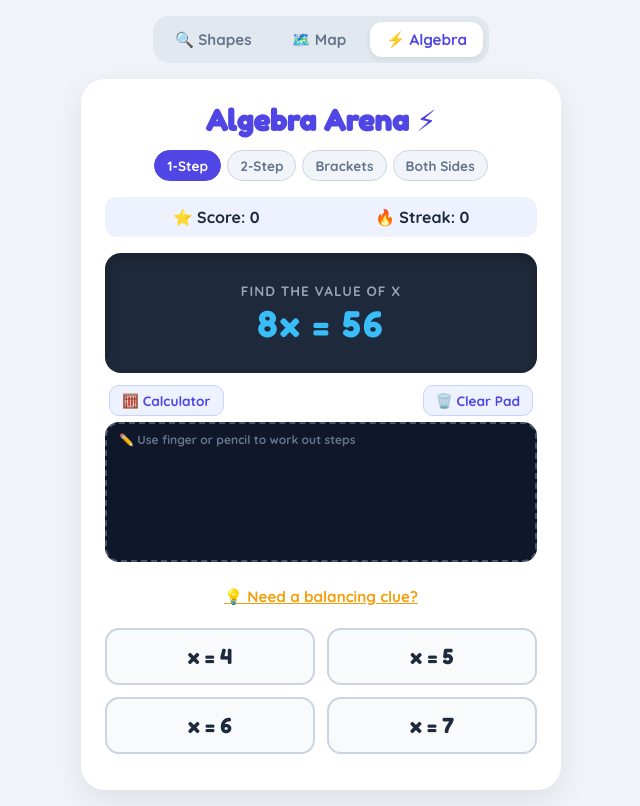
After one commit to ktwom22/states_study, a Flask app: page /math in a window 1280 px wide. The commit adds this page. Shown: the whole page, without its empty margins (319-959 px from the left). Run offline with Flask 3, Linux system fonts and the light colour scheme.

Commit message:
add math

```diff
--- a/app.py
+++ b/app.py
@@ -1,9 +1,10 @@
-from flask import Flask, render_template, jsonify
+from flask import Flask, render_template, jsonify, request
 import random
+import os
 
 app = Flask(__name__)
 
-# Complete dataset with concrete visual memory clues for learning differences
+# --- STATES DATA (Kept intact) ---
 STATES = [
     {"name": "Alabama", "hint": "A flat-top building with a tiny heel at the bottom left.", "capital": "Montgomery"},
     {"name": "Alaska", "hint": "The Giant Whale swimming with a tail of island dots!", "capital": "Juneau"},
@@ -80,6 +81,11 @@ def map_mode():
     return render_template('map_mode.html')
 
 
+@app.route('/math')
+def math_mode():
+    return render_template('math_mode.html')
+
+
 @app.route('/api/question')
 def get_question():
     correct = random.choice(STATES)
@@ -95,8 +101,74 @@ def get_question():
     })
 
 
-import os
+# --- MIDDLE SCHOOL ALGEBRA GENERATOR ---
+@app.route('/api/math-question')
+def get_math_question():
+    level = request.args.get('level', default='1', type=str)
+
+    x = random.randint(2, 12)  # Target solution is always a clean whole number
+
+    if level == '1':
+        # One-Step: x + b = c or a * x = c
+        if random.random() < 0.5:
+            b = random.randint(3, 18)
+            c = x + b
+            eq = f"x + {b} = {c}"
+            hint = f"⚖️ Subtract {b} from both sides to leave x alone! ({c} - {b})"
+        else:
+            a = random.randint(2, 9)
+            c = a * x
+            eq = f"{a}x = {c}"
+            hint = f"⚖️ Divide both sides by {a}! ({c} ÷ {a})"
+
+    elif level == '2':
+        # Two-Step: ax + b = c or ax - b = c
+        a = random.randint(2, 6)
+        b = random.randint(2, 12)
+        if random.random() < 0.5:
+            c = (a * x) + b
+            eq = f"{a}x + {b} = {c}"
+            hint = f"Step 1: Subtract {b} from both sides ({c} - {b} = {c - b}).<br>Step 2: Divide by {a}!"
+        else:
+            c = (a * x) - b
+            eq = f"{a}x - {b} = {c}"
+            hint = f"Step 1: Add {b} to both sides ({c} + {b} = {c + b}).<br>Step 2: Divide by {a}!"
+
+    elif level == '3':
+        # Parentheses / Distribution: a(x + b) = c
+        a = random.randint(2, 5)
+        b = random.randint(1, 8)
+        c = a * (x + b)
+        eq = f"{a}(x + {b}) = {c}"
+        hint = f"Tip: Divide both sides by {a} first! (x + {b} = {c // a}), then subtract {b}."
+
+    else:  # Level 4: Variables on both sides: ax + b = cx + d
+        c_val = random.randint(2, 4)
+        a_val = c_val + random.randint(1, 4)  # Ensure a > c so x stays positive
+        b_val = random.randint(1, 10)
+        d_val = (a_val * x + b_val) - (c_val * x)
+        eq = f"{a_val}x + {b_val} = {c_val}x + {d_val}"
+        hint = f"Step 1: Subtract {c_val}x from both sides ({a_val - c_val}x).<br>Step 2: Subtract {b_val} from {d_val}, then divide!"
+
+    # Create 3 smart distractors close to the real answer
+    distractor_pool = set()
+    for delta in [-2, -1, 1, 2, 3, -3]:
+        candidate = x + delta
+        if candidate > 0:
+            distractor_pool.add(candidate)
+
+    distractors = list(distractor_pool)[:3]
+    options = [x] + distractors
+    random.shuffle(options)
+
+    return jsonify({
+        "equation": eq,
+        "answer": x,
+        "hint": hint,
+        "options": options
+    })
+
 
 if __name__ == '__main__':
     port = int(os.environ.get("PORT", 5050))
-    app.run(host="0.0.0.0", port=port)
+    app.run(host="0.0.0.0", port=port, debug=True)
--- /dev/null
+++ b/templates/math_mode.html
@@ -0,0 +1,580 @@
+<!DOCTYPE html>
+<html lang="en">
+<head>
+  <meta charset="UTF-8">
+  <title>Algebra Arena ⚡</title>
+  <meta name="viewport" content="width=device-width, initial-scale=1.0">
+  <link href="https://fonts.googleapis.com/css2?family=Fredoka+One&family=Quicksand:wght@600;700&display=swap" rel="stylesheet">
+
+  <style>
+    :root {
+      --bg: #F0F4F8;
+      --card: #FFFFFF;
+      --primary: #4F46E5;
+      --accent: #F59E0B;
+      --success: #10B981;
+      --danger: #EF4444;
+      --text: #1E293B;
+    }
+    * {
+      box-sizing: border-box;
+      font-family: 'Quicksand', sans-serif;
+      -webkit-tap-highlight-color: transparent;
+      user-select: none;
+    }
+    body {
+      background-color: var(--bg);
+      color: var(--text);
+      display: flex;
+      flex-direction: column;
+      align-items: center;
+      min-height: 100vh;
+      margin: 0;
+      padding: 16px;
+      touch-action: manipulation;
+    }
+    .nav-toggle {
+      display: flex;
+      gap: 8px;
+      margin-bottom: 16px;
+      background: #E2E8F0;
+      padding: 6px;
+      border-radius: 16px;
+      flex-wrap: wrap;
+      justify-content: center;
+    }
+    .nav-toggle a {
+      text-decoration: none;
+      color: #64748B;
+      font-weight: 700;
+      padding: 8px 16px;
+      border-radius: 12px;
+      font-size: 0.95rem;
+      transition: all 0.2s ease;
+    }
+    .nav-toggle a.active {
+      background: #FFFFFF;
+      color: var(--primary);
+      box-shadow: 0 2px 6px rgba(0,0,0,0.08);
+    }
+    .game-card {
+      background: var(--card);
+      border-radius: 24px;
+      padding: 24px;
+      width: 100%;
+      max-width: 480px;
+      box-shadow: 0 10px 30px rgba(0,0,0,0.08);
+      text-align: center;
+    }
+    h1 {
+      font-family: 'Fredoka One', cursive;
+      color: var(--primary);
+      margin: 0 0 12px 0;
+      font-size: 1.8rem;
+    }
+    .level-pills {
+      display: flex;
+      justify-content: center;
+      gap: 6px;
+      margin-bottom: 16px;
+    }
+    .lvl-btn {
+      background: #F1F5F9;
+      border: 1.5px solid #CBD5E1;
+      border-radius: 20px;
+      padding: 6px 12px;
+      font-size: 0.85rem;
+      font-weight: 700;
+      cursor: pointer;
+      color: #64748B;
+      transition: 0.2s;
+    }
+    .lvl-btn.active {
+      background: var(--primary);
+      color: white;
+      border-color: var(--primary);
+    }
+    .stats-bar {
+      display: flex;
+      justify-content: space-around;
+      background: #EEF2FF;
+      border-radius: 12px;
+      padding: 10px;
+      margin-bottom: 16px;
+      font-weight: 700;
+      font-size: 1rem;
+    }
+    .equation-board {
+      background: #1E293B;
+      color: #38BDF8;
+      border-radius: 16px;
+      height: 120px;
+      display: flex;
+      flex-direction: column;
+      align-items: center;
+      justify-content: center;
+      margin-bottom: 12px;
+      box-shadow: inset 0 4px 10px rgba(0,0,0,0.25);
+    }
+    .sub-tag {
+      font-size: 0.85rem;
+      color: #94A3B8;
+      font-weight: 700;
+      letter-spacing: 1px;
+      text-transform: uppercase;
+      margin-bottom: 4px;
+    }
+    .eq-text {
+      font-family: 'Fredoka One', cursive;
+      font-size: 2.2rem;
+      letter-spacing: 2px;
+    }
+
+    /* TOOL BAR & SCRATCHPAD */
+    .tools-bar {
+      display: flex;
+      justify-content: space-between;
+      align-items: center;
+      margin-bottom: 6px;
+      padding: 0 4px;
+    }
+    .tool-btn {
+      background: #EEF2FF;
+      color: var(--primary);
+      border: 1px solid #C7D2FE;
+      border-radius: 10px;
+      padding: 6px 12px;
+      font-size: 0.85rem;
+      font-weight: 700;
+      cursor: pointer;
+      transition: 0.15s;
+    }
+    .tool-btn:hover {
+      background: #E0E7FF;
+    }
+    .scratchpad-container {
+      position: relative;
+      background: #0F172A;
+      border: 2px dashed #475569;
+      border-radius: 14px;
+      height: 140px;
+      margin-bottom: 14px;
+      overflow: hidden;
+      touch-action: none; /* Crucial for stylus/finger drawing */
+    }
+    #scratchpad {
+      width: 100%;
+      height: 100%;
+      display: block;
+      cursor: crosshair;
+    }
+    .scratch-hint {
+      position: absolute;
+      top: 8px;
+      left: 12px;
+      font-size: 0.75rem;
+      color: #64748B;
+      pointer-events: none;
+      font-weight: 700;
+    }
+
+    .options-grid {
+      display: grid;
+      grid-template-columns: 1fr 1fr;
+      gap: 12px;
+      margin-bottom: 12px;
+    }
+    button.opt-btn {
+      background: #F8FAFC;
+      border: 2px solid #CBD5E1;
+      border-radius: 14px;
+      padding: 14px 8px;
+      font-size: 1.3rem;
+      font-family: 'Fredoka One', cursive;
+      color: var(--text);
+      cursor: pointer;
+      transition: all 0.15s ease;
+    }
+    button.opt-btn:hover:not(:disabled) {
+      background: #EEF2FF;
+      border-color: var(--primary);
+      color: var(--primary);
+    }
+    button.correct {
+      background-color: var(--success) !important;
+      border-color: var(--success) !important;
+      color: #fff !important;
+    }
+    button.wrong {
+      background-color: var(--danger) !important;
+      border-color: var(--danger) !important;
+      color: #fff !important;
+    }
+    .hint-box {
+      font-size: 0.95rem;
+      color: #475569;
+      min-height: 40px;
+      margin-bottom: 12px;
+      display: flex;
+      align-items: center;
+      justify-content: center;
+      line-height: 1.35;
+    }
+    .btn-hint {
+      background: none;
+      border: none;
+      color: var(--accent);
+      cursor: pointer;
+      font-weight: 700;
+      font-size: 0.95rem;
+      text-decoration: underline;
+    }
+    .btn-next {
+      background: var(--primary);
+      color: white;
+      border: none;
+      border-radius: 12px;
+      padding: 14px 24px;
+      font-weight: 700;
+      font-size: 1.05rem;
+      cursor: pointer;
+      width: 100%;
+      display: none;
+    }
+
+    /* POP-UP CALCULATOR MODAL */
+    .calc-modal {
+      display: none;
+      position: fixed;
+      top: 0; left: 0; right: 0; bottom: 0;
+      background: rgba(15, 23, 42, 0.6);
+      backdrop-filter: blur(4px);
+      z-index: 999;
+      justify-content: center;
+      align-items: center;
+      padding: 16px;
+    }
+    .calc-modal.open {
+      display: flex;
+    }
+    .calc-body {
+      background: #FFFFFF;
+      width: 100%;
+      max-width: 320px;
+      border-radius: 20px;
+      padding: 20px;
+      box-shadow: 0 20px 25px -5px rgba(0,0,0,0.2);
+    }
+    .calc-screen {
+      background: #F1F5F9;
+      border-radius: 12px;
+      padding: 12px 16px;
+      font-family: 'Fredoka One', cursive;
+      font-size: 1.8rem;
+      text-align: right;
+      color: #0F172A;
+      margin-bottom: 16px;
+      min-height: 54px;
+      overflow-x: auto;
+    }
+    .calc-grid {
+      display: grid;
+      grid-template-columns: repeat(4, 1fr);
+      gap: 8px;
+    }
+    .calc-key {
+      background: #F8FAFC;
+      border: 1.5px solid #E2E8F0;
+      border-radius: 10px;
+      padding: 14px 0;
+      font-size: 1.2rem;
+      font-weight: 700;
+      cursor: pointer;
+      transition: 0.1s;
+    }
+    .calc-key:active {
+      transform: scale(0.95);
+      background: #E2E8F0;
+    }
+    .calc-key.op {
+      background: #EEF2FF;
+      color: var(--primary);
+      border-color: #C7D2FE;
+    }
+    .calc-key.eq {
+      background: var(--primary);
+      color: white;
+      border-color: var(--primary);
+    }
+    .calc-close-btn {
+      width: 100%;
+      margin-top: 12px;
+      padding: 10px;
+      background: #F1F5F9;
+      border: none;
+      border-radius: 10px;
+      font-weight: 700;
+      color: #64748B;
+      cursor: pointer;
+    }
+  </style>
+</head>
+<body>
+
+<div class="nav-toggle">
+  <a href="/">🔍 Shapes</a>
+  <a href="/map">🗺️ Map</a>
+  <a href="/math" class="active">⚡ Algebra</a>
+</div>
+
+<div class="game-card">
+  <h1>Algebra Arena ⚡</h1>
+
+  <div class="level-pills">
+    <button class="lvl-btn active" onclick="setLevel('1', this)">1-Step</button>
+    <button class="lvl-btn" onclick="setLevel('2', this)">2-Step</button>
+    <button class="lvl-btn" onclick="setLevel('3', this)">Brackets</button>
+    <button class="lvl-btn" onclick="setLevel('4', this)">Both Sides</button>
+  </div>
+
+  <div class="stats-bar">
+    <div>⭐ Score: <span id="score">0</span></div>
+    <div>🔥 Streak: <span id="streak">0</span></div>
+  </div>
+
+  <div class="equation-board">
+    <div class="sub-tag">Find the value of x</div>
+    <div class="eq-text" id="eq-text">...</div>
+  </div>
+
+  <!-- TOOLBAR: Clear Canvas & Open Calculator -->
+  <div class="tools-bar">
+    <button class="tool-btn" onclick="openCalc()">🧮 Calculator</button>
+    <button class="tool-btn" onclick="clearCanvas()">🗑️ Clear Pad</button>
+  </div>
+
+  <!-- DIGITAL TOUCH SCRATCHPAD -->
+  <div class="scratchpad-container">
+    <div class="scratch-hint" id="pad-hint">✏️ Use finger or pencil to work out steps</div>
+    <canvas id="scratchpad"></canvas>
+  </div>
+
+  <div class="hint-box" id="hint-box">
+    <button class="btn-hint" onclick="revealHint()">💡 Need a balancing clue?</button>
+  </div>
+
+  <div class="options-grid" id="options"></div>
+
+  <button class="btn-next" id="btn-next" onclick="loadNext()">Next Problem ➔</button>
+</div>
+
+<!-- POP-UP CALCULATOR DRAWER -->
+<div class="calc-modal" id="calc-modal" onclick="closeCalcOnOutside(event)">
+  <div class="calc-body" onclick="event.stopPropagation()">
+    <div class="calc-screen" id="calc-display">0</div>
+    <div class="calc-grid">
+      <button class="calc-key op" onclick="calcInput('C')">C</button>
+      <button class="calc-key op" onclick="calcInput('⌫')">⌫</button>
+      <button class="calc-key op" onclick="calcInput('/')">÷</button>
+      <button class="calc-key op" onclick="calcInput('*')">×</button>
+
+      <button class="calc-key" onclick="calcInput('7')">7</button>
+      <button class="calc-key" onclick="calcInput('8')">8</button>
+      <button class="calc-key" onclick="calcInput('9')">9</button>
+      <button class="calc-key op" onclick="calcInput('-')">−</button>
+
+      <button class="calc-key" onclick="calcInput('4')">4</button>
+      <button class="calc-key" onclick="calcInput('5')">5</button>
+      <button class="calc-key" onclick="calcInput('6')">6</button>
+      <button class="calc-key op" onclick="calcInput('+')">+</button>
+
+      <button class="calc-key" onclick="calcInput('1')">1</button>
+      <button class="calc-key" onclick="calcInput('2')">2</button>
+      <button class="calc-key" onclick="calcInput('3')">3</button>
+      <button class="calc-key eq" onclick="calcCalculate()">=</button>
+
+      <button class="calc-key" style="grid-column: span 2;" onclick="calcInput('0')">0</button>
+      <button class="calc-key" onclick="calcInput('.')">.</button>
+      <button class="calc-key op" onclick="toggleCalcSign()">±</button>
+    </div>
+    <button class="calc-close-btn" onclick="closeCalc()">Done / Back to Problem</button>
+  </div>
+</div>
+
+<script>
+  let current = {};
+  let currentLevel = '1';
+  let score = 0;
+  let streak = 0;
+
+  // --- SCRATCHPAD LOGIC (Canvas) ---
+  const canvas = document.getElementById('scratchpad');
+  const ctx = canvas.getContext('2d');
+  let isDrawing = false;
+
+  function resizeCanvas() {
+    canvas.width = canvas.parentElement.clientWidth;
+    canvas.height = canvas.parentElement.clientHeight;
+    ctx.strokeStyle = '#FBBF24'; // Bright yellow chalk/pencil
+    ctx.lineWidth = 3;
+    ctx.lineCap = 'round';
+    ctx.lineJoin = 'round';
+  }
+  window.addEventListener('resize', resizeCanvas);
+
+  function getCanvasPos(e) {
+    const rect = canvas.getBoundingClientRect();
+    const clientX = e.touches ? e.touches[0].clientX : e.clientX;
+    const clientY = e.touches ? e.touches[0].clientY : e.clientY;
+    return {
+      x: clientX - rect.left,
+      y: clientY - rect.top
+    };
+  }
+
+  function startDraw(e) {
+    isDrawing = true;
+    document.getElementById('pad-hint').style.display = 'none';
+    const pos = getCanvasPos(e);
+    ctx.beginPath();
+    ctx.moveTo(pos.x, pos.y);
+  }
+
+  function draw(e) {
+    if (!isDrawing) return;
+    const pos = getCanvasPos(e);
+    ctx.lineTo(pos.x, pos.y);
+    ctx.stroke();
+  }
+
+  function endDraw() {
+    isDrawing = false;
+  }
+
+  canvas.addEventListener('mousedown', startDraw);
+  canvas.addEventListener('mousemove', draw);
+  window.addEventListener('mouseup', endDraw);
+
+  canvas.addEventListener('touchstart', (e) => { e.preventDefault(); startDraw(e); }, { passive: false });
+  canvas.addEventListener('touchmove', (e) => { e.preventDefault(); draw(e); }, { passive: false });
+  canvas.addEventListener('touchend', endDraw);
+
+  function clearCanvas() {
+    ctx.clearRect(0, 0, canvas.width, canvas.height);
+    document.getElementById('pad-hint').style.display = 'block';
+  }
+
+  // --- CALCULATOR POP-UP LOGIC ---
+  let calcExpression = '0';
+
+  function openCalc() {
+    document.getElementById('calc-modal').classList.add('open');
+  }
+
+  function closeCalc() {
+    document.getElementById('calc-modal').classList.remove('open');
+  }
+
+  function closeCalcOnOutside(e) {
+    if (e.target.id === 'calc-modal') closeCalc();
+  }
+
+  function calcInput(char) {
+    const display = document.getElementById('calc-display');
+    if (char === 'C') {
+      calcExpression = '0';
+    } else if (char === '⌫') {
+      calcExpression = calcExpression.length > 1 ? calcExpression.slice(0, -1) : '0';
+    } else {
+      if (calcExpression === '0' && !['+', '-', '*', '/'].includes(char)) {
+        calcExpression = char;
+      } else {
+        calcExpression += char;
+      }
+    }
+    display.innerText = calcExpression;
+  }
+
+  function calcCalculate() {
+    const display = document.getElementById('calc-display');
+    try {
+      // Safe sanitized arithmetic evaluation
+      const sanitized = calcExpression.replace(/[^0-9+\-*/.]/g, '');
+      const result = Function(`'use strict'; return (${sanitized})`)();
+      calcExpression = String(Math.round(result * 1000) / 1000);
+      display.innerText = calcExpression;
+    } catch (err) {
+      display.innerText = 'Error';
+      calcExpression = '0';
+    }
+  }
+
+  function toggleCalcSign() {
+    if (calcExpression.startsWith('-')) {
+      calcExpression = calcExpression.slice(1);
+    } else if (calcExpression !== '0') {
+      calcExpression = '-' + calcExpression;
+    }
+    document.getElementById('calc-display').innerText = calcExpression;
+  }
+
+  // --- QUESTION & GAME STATE LOGIC ---
+  function setLevel(lvl, btn) {
+    currentLevel = lvl;
+    document.querySelectorAll('.lvl-btn').forEach(b => b.classList.remove('active'));
+    btn.classList.add('active');
+    loadNext();
+  }
+
+  async function loadNext() {
+    clearCanvas();
+    document.getElementById('btn-next').style.display = 'none';
+    document.getElementById('hint-box').innerHTML = '<button class="btn-hint" onclick="revealHint()">💡 Need a balancing clue?</button>';
+
+    const res = await fetch(`/api/math-question?level=${currentLevel}`);
+    current = await res.json();
+
+    document.getElementById('eq-text').innerText = current.equation;
+
+    const optionsGrid = document.getElementById('options');
+    optionsGrid.innerHTML = '';
+    current.options.forEach(opt => {
+      const btn = document.createElement('button');
+      btn.className = 'opt-btn';
+      btn.innerText = `x = ${opt}`;
+      btn.onclick = () => selectOption(btn, opt);
+      optionsGrid.appendChild(btn);
+    });
+  }
+
+  function selectOption(button, chosen) {
+    const allButtons = document.querySelectorAll('.opt-btn');
+    allButtons.forEach(b => b.disabled = true);
+
+    if (chosen === current.answer) {
+      button.classList.add('correct');
+      score += 10;
+      streak += 1;
+    } else {
+      button.classList.add('wrong');
+      streak = 0;
+      allButtons.forEach(b => {
+        if (b.innerText === `x = ${current.answer}`) b.classList.add('correct');
+      });
+    }
+
+    document.getElementById('score').innerText = score;
+    document.getElementById('streak').innerText = streak;
+    document.getElementById('btn-next').style.display = 'block';
+  }
+
+  function revealHint() {
+    document.getElementById('hint-box').innerHTML = current.hint;
+  }
+
+  // Initialize Canvas dimensions and load the first question
+  resizeCanvas();
+  loadNext();
+</script>
+</body>
+</html>
```
Also changed, not shown: templates/index.html (+19 -6 lines), templates/map_mode.html (+17 -3 lines).
